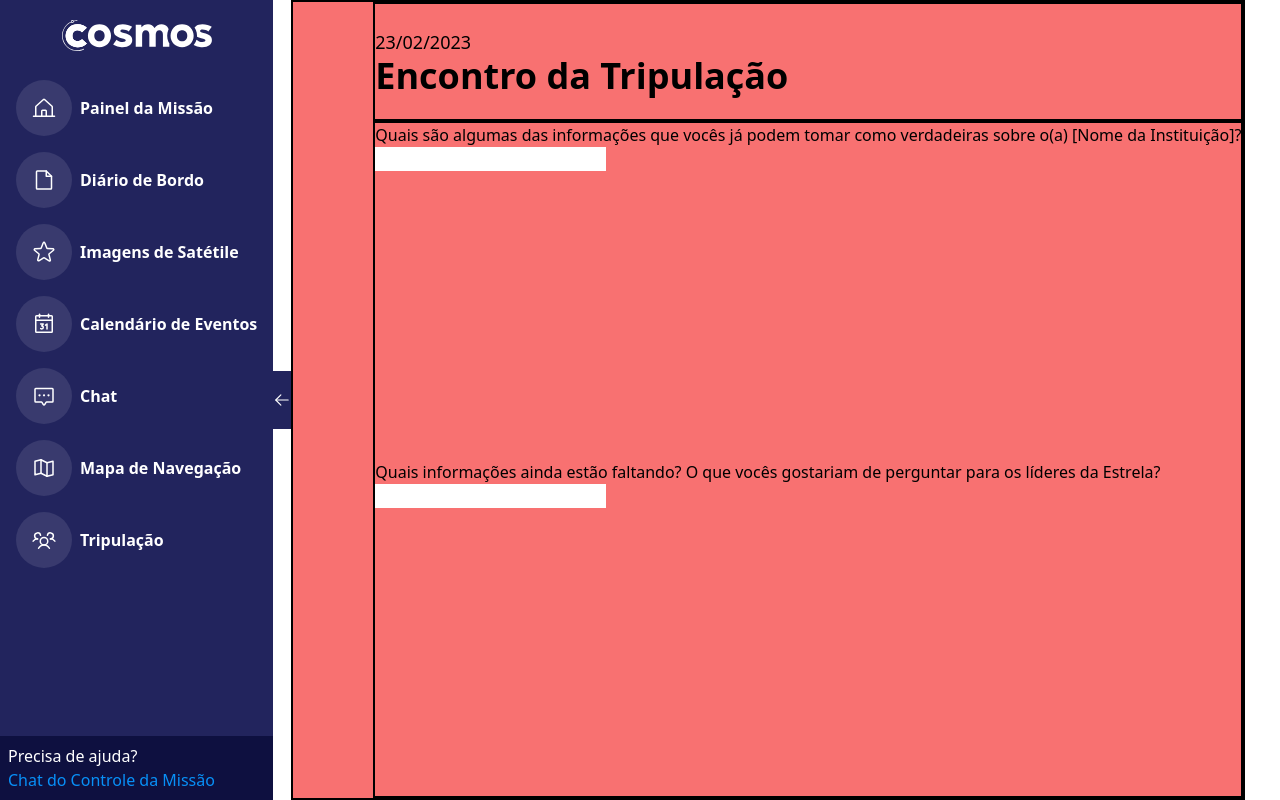
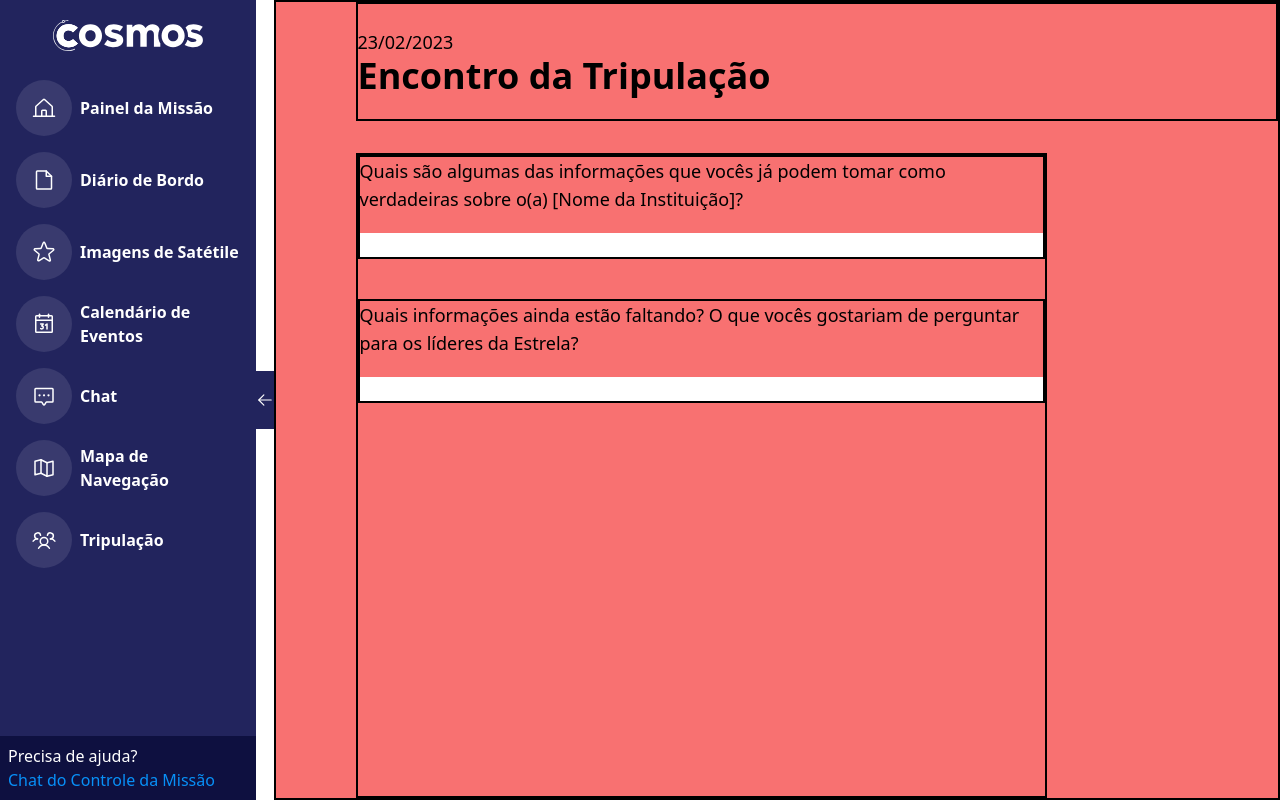
Before and after one commit to cosmossocialtime/Cosmos-Front-End, a Next.js app: page /dashboard/diario-de-bordo in a window 1280 px wide. Built offline with nearby package versions, Linux system fonts and the light colour scheme.

Commit message:
Working on page stylization

```diff
--- a/src/app/dashboard/diario-de-bordo/page.tsx
+++ b/src/app/dashboard/diario-de-bordo/page.tsx
@@ -6,14 +6,14 @@ const DiarioBordoPage = () => {
                 <h1 className='text-4xl font-semibold'>Encontro da Tripulação</h1>
             </header>
 
-            <main className='row-start-2 row-end-3 grid grid-rows-2 border-solid border-2 border-black'>
-                <section className='infosAtuais'>
-                    <h3>Quais são algumas das informações que vocês já podem tomar como verdadeiras sobre o(a) [Nome da Instituição]?</h3>
-                    <input type="message" />
+            <main className='row-start-2 row-end-3 w-3/4 flex flex-col mt-8 gap-10 border-solid border-2 border-black'>
+                <section className='flex flex-col gap-5 border-solid border-2 border-black'>
+                    <h3 className='text-lg'>Quais são algumas das informações que vocês já podem tomar como verdadeiras sobre o(a) [Nome da Instituição]?</h3>
+                    <input type="message"className='text-base'/>
                 </section>
-                <section className='infosFaltantes'>
-                    <h3>Quais informações ainda estão faltando? O que vocês gostariam de perguntar para os líderes da Estrela?</h3>
-                    <input type="message" />
+                <section className='flex flex-col gap-5 border-solid border-2 border-black'>
+                    <h3 className='text-lg'>Quais informações ainda estão faltando? O que vocês gostariam de perguntar para os líderes da Estrela?</h3>
+                    <input type="message" className='text-base' />
                 </section>
             </main>
         </div>
```
